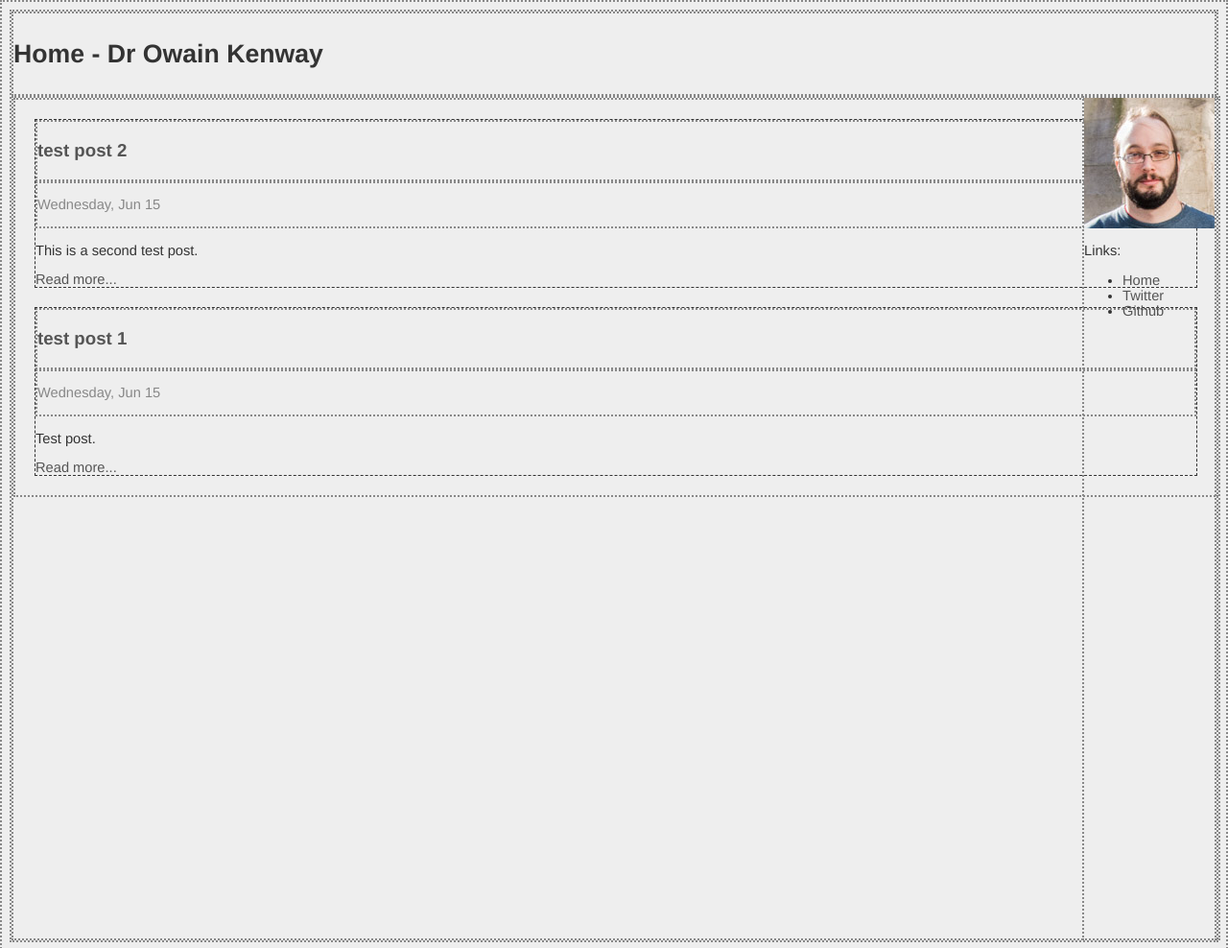
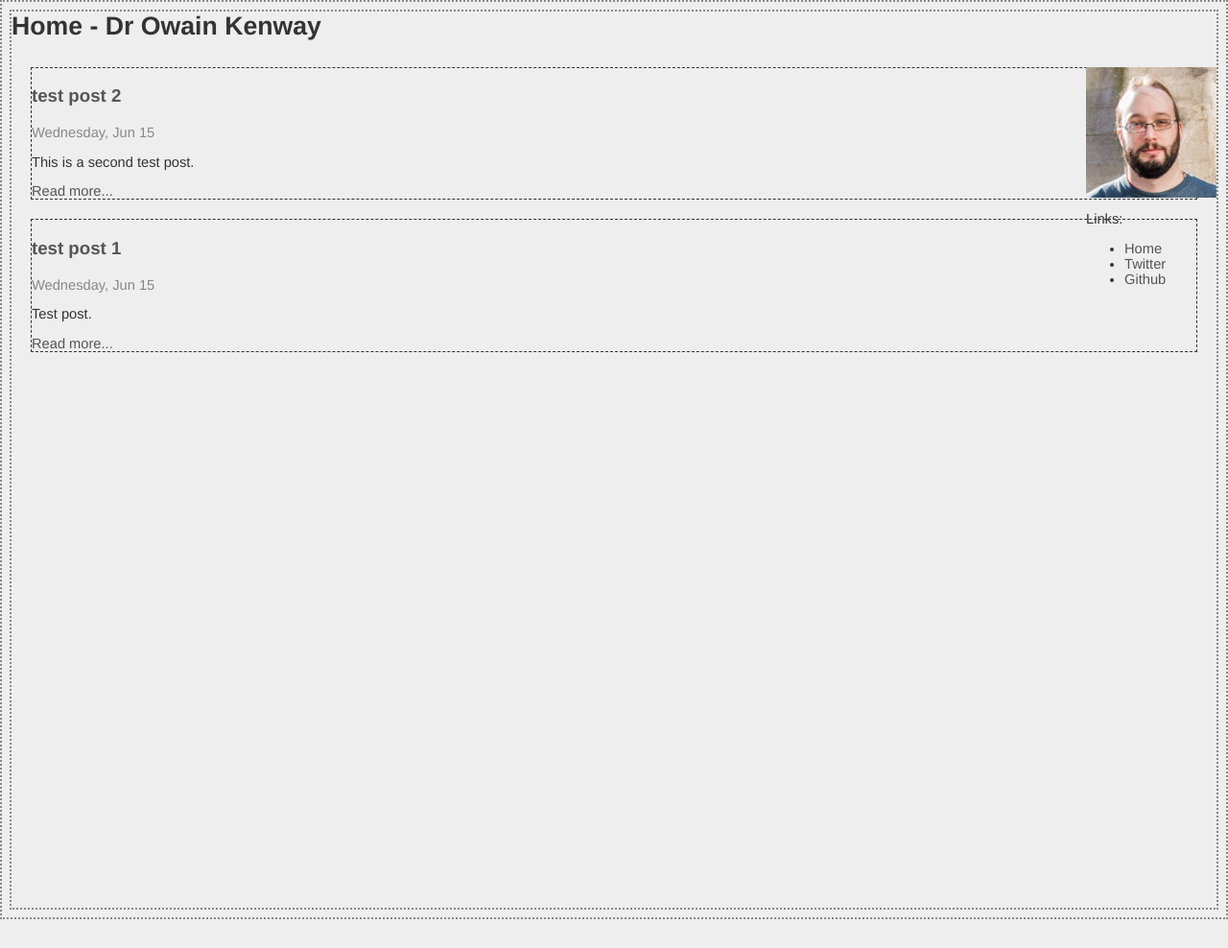
Before and after one commit to owainkenwayucl/owainkenwayucl.github.io, a Jekyll site: the page built from index.md, in a window 1280 px wide. Shown: the whole page at 96% size. Built offline with Jekyll 4.4.1, drawn with Linux system fonts in a browser that asks for light colours.

Commit message:
Remove guide borders

```diff
--- a/css/main.css
+++ b/css/main.css
@@ -16,7 +16,7 @@
 }
 
 div {
-  border-style: dotted;
+  border-style: none;
   border-width: 2px;
   border-color: #888;
 }
```
